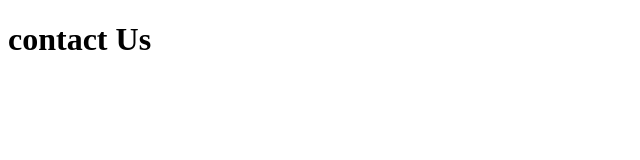
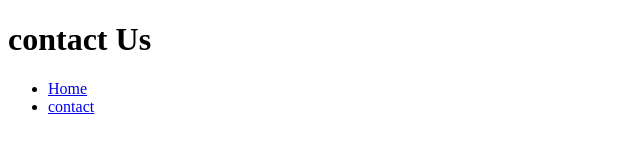
Before and after one commit to AkbarAliuetm/project1, a plain HTML site: page contact.html in a window 1280 px wide. Shown: the whole page, without its empty margins (0-640 px from the left). Drawn offline with Linux system fonts and the light colour scheme.

Commit message:
navbar added in contact.html

```diff
--- a/contact.html
+++ b/contact.html
@@ -8,6 +8,10 @@
 <body>
 
       <h1>contact Us</h1>
+      <ul>
+        <li><a href="#">Home</a></li>
+        <li><a href="contact.html">contact</a></li>
+    </ul>
 
 </body>
 </html>
```
